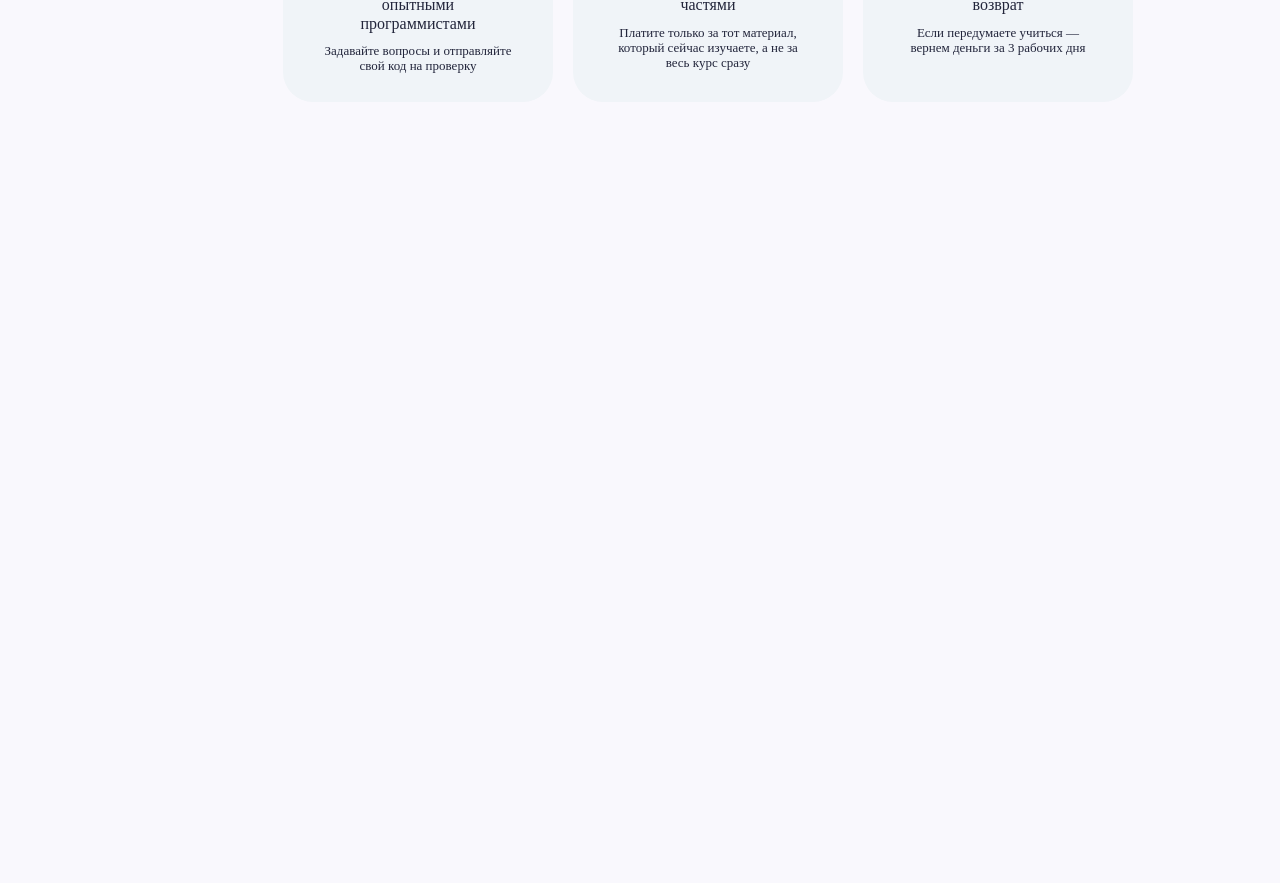
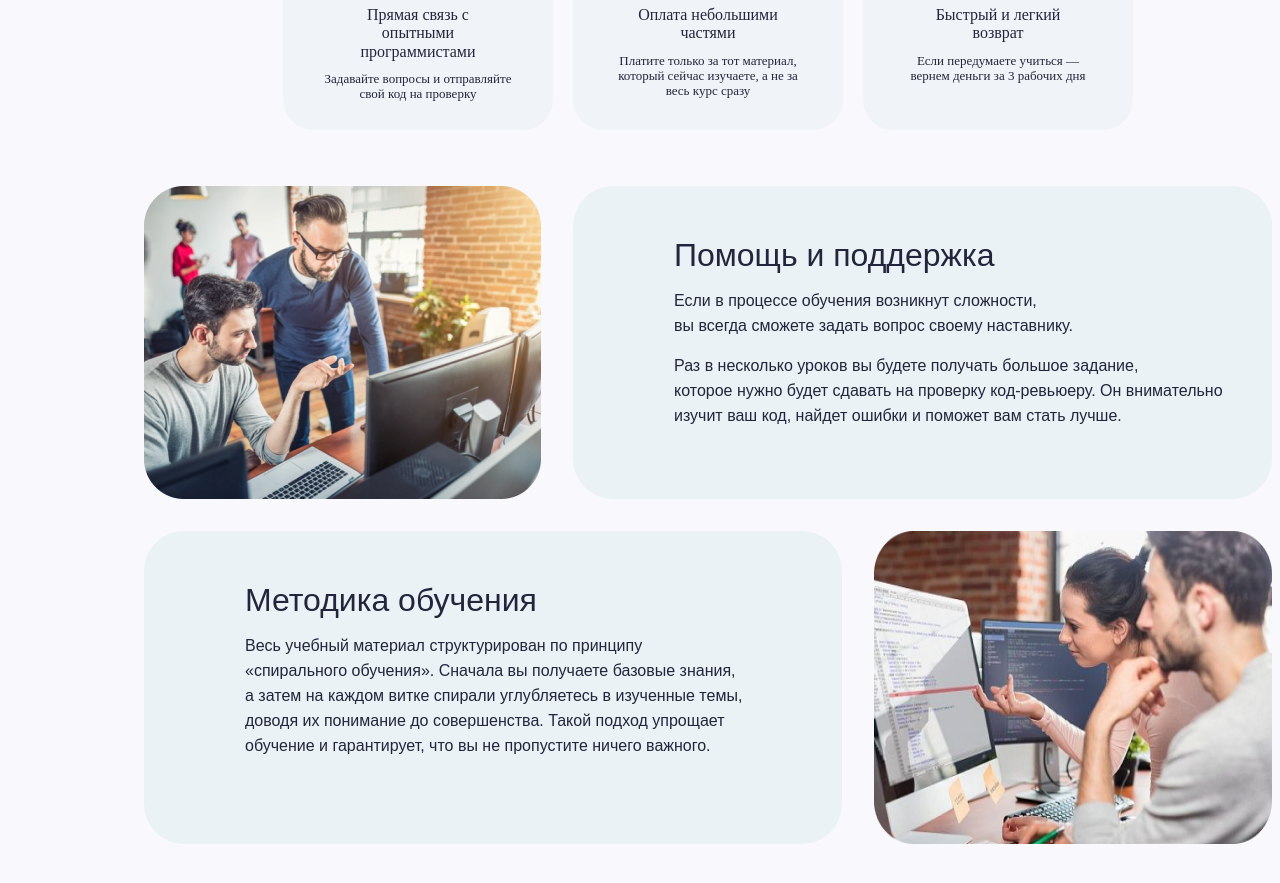
Before and after one commit to lYorktownl/online-shcool, a Vue app: page / in a window 1280 px wide. Shown: the part 601-1484 px from the top of the page. Before the commit the page ends 800 px from the top, so only its background shows below. Built offline with nearby package versions, Linux system fonts and the light colour scheme.

Commit message:
добавлен блок "помощь и поддержка"

```diff
--- a/src/App.vue
+++ b/src/App.vue
@@ -2,6 +2,7 @@
   <HeaderComponent />
   <SliderComponent />
   <InfoBlock />
+  <HelpAndSupport />
 </template>
 
 <script lang="ts">
@@ -9,6 +10,7 @@ import { defineComponent } from "vue";
 import SliderComponent from "./components/SliderComponent.vue";
 import HeaderComponent from "./components/HeaderComponent.vue";
 import InfoBlock from "./components/InfoBlock.vue";
+import HelpAndSupport from "./components/HelpAndSupp.vue";
 
 export default defineComponent({
   name: "App",
@@ -16,6 +18,7 @@ export default defineComponent({
     HeaderComponent,
     SliderComponent,
     InfoBlock,
+    HelpAndSupport,
   },
 });
 </script>
@@ -24,7 +27,7 @@ export default defineComponent({
 #app {
   width: 1400px;
   margin: 0 auto 0 auto;
-  font-family: 'Gilroy', sans-serif;
+  font-family: "Gilroy", sans-serif;
   color: #22253b;
 }
 </style>
--- a/src/components/HeaderComponent.vue
+++ b/src/components/HeaderComponent.vue
@@ -1,6 +1,10 @@
 <template>
   <header class="header">
-        <div class="logo"><p><span class="highlight1">C</span>o<span class="highlight2">D</span>e</p></div>
+    <div class="logo">
+      <p>
+        <span class="highlight1">C</span>o<span class="highlight2">D</span>e
+      </p>
+    </div>
     <nav class="nav">
       <ul>
         <li><a href="#learn">Чему вы научитесь</a></li>
@@ -16,12 +20,10 @@
 </template>
 
 <script lang="ts">
-import { defineComponent } from 'vue'
+import { defineComponent } from "vue";
 
-export default defineComponent({
-
-})
-</script >
+export default defineComponent({});
+</script>
 
 <style scoped lang="scss">
 .header {
@@ -42,7 +44,7 @@ export default defineComponent({
 }
 
 .logo .highlight1 {
-  color: #F15525;
+  color: #f15525;
 }
 
 .logo .highlight2 {
@@ -74,9 +76,6 @@ export default defineComponent({
     font-weight: 400;
     line-height: 23px;
     text-align: left;
-
   }
 }
-
-
 </style>
--- a/src/components/HelpAndSupp.vue
+++ b/src/components/HelpAndSupp.vue
@@ -0,0 +1,90 @@
+<template>
+  <div class="main">
+    <div class="section help-support">
+      <img src="../assets/photos/twoMen.png" alt="" />
+      <div class="text-block">
+        <h2 class="title">Помощь и поддержка</h2>
+        <p>
+          Если в процессе обучения возникнут сложности,<br />
+          вы всегда сможете задать вопрос своему наставнику.
+        </p>
+        <p>
+          Раз в несколько уроков вы будете получать большое задание, <br />
+          которое нужно будет сдавать на проверку код-ревьюеру. Он
+          внимательно<br />
+          изучит ваш код, найдет ошибки и поможет вам стать лучше.
+        </p>
+      </div>
+    </div>
+    <div class="section teaching">
+      <div class="text-block">
+        <h2 class="title">Методика обучения</h2>
+        <p>
+          Весь учебный материал структурирован по принципу<br />
+          «спирального обучения». Сначала вы получаете базовые знания,<br />
+          а затем на каждом витке спирали углубляетесь в изученные темы,<br />
+          доводя их понимание до совершенства. Такой подход упрощает<br />
+          обучение и гарантирует, что вы не пропустите ничего важного.
+        </p>
+      </div>
+      <img src="../assets/photos/coupe.png" alt="" />
+    </div>
+  </div>
+</template>
+
+<script lang="ts">
+import { defineComponent } from "vue";
+
+export default defineComponent({
+  setup() {
+    return {};
+  },
+});
+</script>
+
+<style scoped lang="scss">
+.main {
+  text-align: left;
+  display: flex;
+  color: #22253b;
+  width: 1160px;
+  flex-direction: column;
+  padding: 20px;
+  margin: auto;
+}
+.help-support {
+  justify-content: flex-start;
+}
+.teaching {
+  justify-content: flex-end;
+}
+.section {
+  display: flex;
+  flex-direction: row;
+  gap: 32px;
+  border-radius: 10px;
+  padding: 16px;
+}
+.text-block {
+  width: 730px;
+  height: 313px;
+  background-color: #eaf2f5;
+  border-radius: 40px;
+  padding-left: 101px;
+  margin: 0;
+}
+.title {
+  font-size: 32px;
+  font-weight: 400;
+  line-height: 30px;
+  text-align: left;
+  margin: 54px 0 18px 0;
+}
+p {
+  font-size: 16px;
+  font-weight: 400;
+  line-height: 25px;
+  text-align: left;
+  margin: 0 0 15px 0;
+}
+</style>
--- a/src/components/InfoBlock.vue
+++ b/src/components/InfoBlock.vue
@@ -1,9 +1,9 @@
 <template>
   <div class="code-block">
-      <h1>Обучение в CoDe — это удобно и результативно</h1>
+    <h1 class="title">Обучение в CoDe — это удобно и результативно</h1>
     <div class="features">
       <div class="feature" v-for="(feature, index) in features" :key="index">
-          <img :src="require(`@/assets/icons/${feature.icon}`)" alt="Icon">
+        <img :src="require(`@/assets/icons/${feature.icon}`)" alt="Icon" />
         <h2>{{ feature.title }}</h2>
         <p>{{ feature.description }}</p>
       </div>
@@ -12,7 +12,7 @@
 </template>
 
 <script lang="ts">
-  import { defineComponent, ref } from 'vue';
+import { defineComponent, ref } from "vue";
 
 interface Feature {
   icon: string;
@@ -21,51 +21,53 @@ interface Feature {
 }
 
 export default defineComponent({
-    setup () {
-        const features = ref<Feature[]> ([
+  setup() {
+    const features = ref<Feature[]>([
       {
-            icon: 'code.png',
-            title: 'Огромное количество практики',
-            description: 'Более 500 самостоятельных заданий и 20 полноценных больших проектов',
+        icon: "code.png",
+        title: "Огромное количество практики",
+        description:
+          "Более 500 самостоятельных заданий и 20 полноценных больших проектов",
       },
       {
-            icon: 'blackhole.png',
-            title: 'Современные методики обучения',
-            description: 'Спиральное обучение: погружаемся в материал постепенно, виток за витком',
+        icon: "blackhole.png",
+        title: "Современные методики обучения",
+        description:
+          "Спиральное обучение: погружаемся в материал постепенно, виток за витком",
       },
       {
-            icon: 'monitor.png',
-            title: 'Простое и понятное изложение',
-            description: 'Вместо заумных терминов — примеры из реального мира',
+        icon: "monitor.png",
+        title: "Простое и понятное изложение",
+        description: "Вместо заумных терминов — примеры из реального мира",
       },
       {
-            icon: 'calendar.png',
-            title: 'Гибкий график занятий',
-            description: 'Учитесь в любое время в удобном для вас темпе',
+        icon: "calendar.png",
+        title: "Гибкий график занятий",
+        description: "Учитесь в любое время в удобном для вас темпе",
       },
       {
-            icon: 'chat.png',
-            title: 'Прямая связь с опытными программистами',
-            description: 'Задавайте вопросы и отправляйте свой код на проверку',
+        icon: "chat.png",
+        title: "Прямая связь с опытными программистами",
+        description: "Задавайте вопросы и отправляйте свой код на проверку",
       },
       {
-            icon: 'coin.png',
-            title: 'Оплата небольшими частями',
-            description: 'Платите только за тот материал, который сейчас изучаете, а не за весь курс сразу',
+        icon: "coin.png",
+        title: "Оплата небольшими частями",
+        description:
+          "Платите только за тот материал, который сейчас изучаете, а не за весь курс сразу",
       },
       {
-            icon: 'payment.png',
-            title: 'Быстрый и легкий возврат',
-            description: 'Если передумаете учиться — вернем деньги за 3 рабочих дня',
+        icon: "payment.png",
+        title: "Быстрый и легкий возврат",
+        description:
+          "Если передумаете учиться — вернем деньги за 3 рабочих дня",
       },
-
-        ])
+    ]);
     return {
       features,
     };
   },
-
-  })
+});
 </script>
 
 <style scoped>
@@ -73,7 +75,12 @@ interface Feature {
   text-align: center;
   padding: 20px;
 }
-
+.title {
+  font-size: 46px;
+  font-weight: 600;
+  line-height: 46px;
+  text-align: center;
+}
 .features {
   display: flex;
   flex-wrap: wrap;
@@ -115,6 +122,6 @@ interface Feature {
   text-align: center;
   width: 200px;
   margin: auto;
-    padding-top: 10px
+  padding-top: 10px;
 }
 </style>
--- a/src/main.ts
+++ b/src/main.ts
@@ -1,4 +1,4 @@
 import { createApp } from "vue";
 import App from "./App.vue";
-import './assets/styles/fonts.css';
+import "./assets/styles/fonts.css";
 createApp(App).mount("#app");
```
Also changed, not shown: 1 other file (tests, documents, lock files or other folders). Lines whose indentation alone changed are shown as unchanged.
